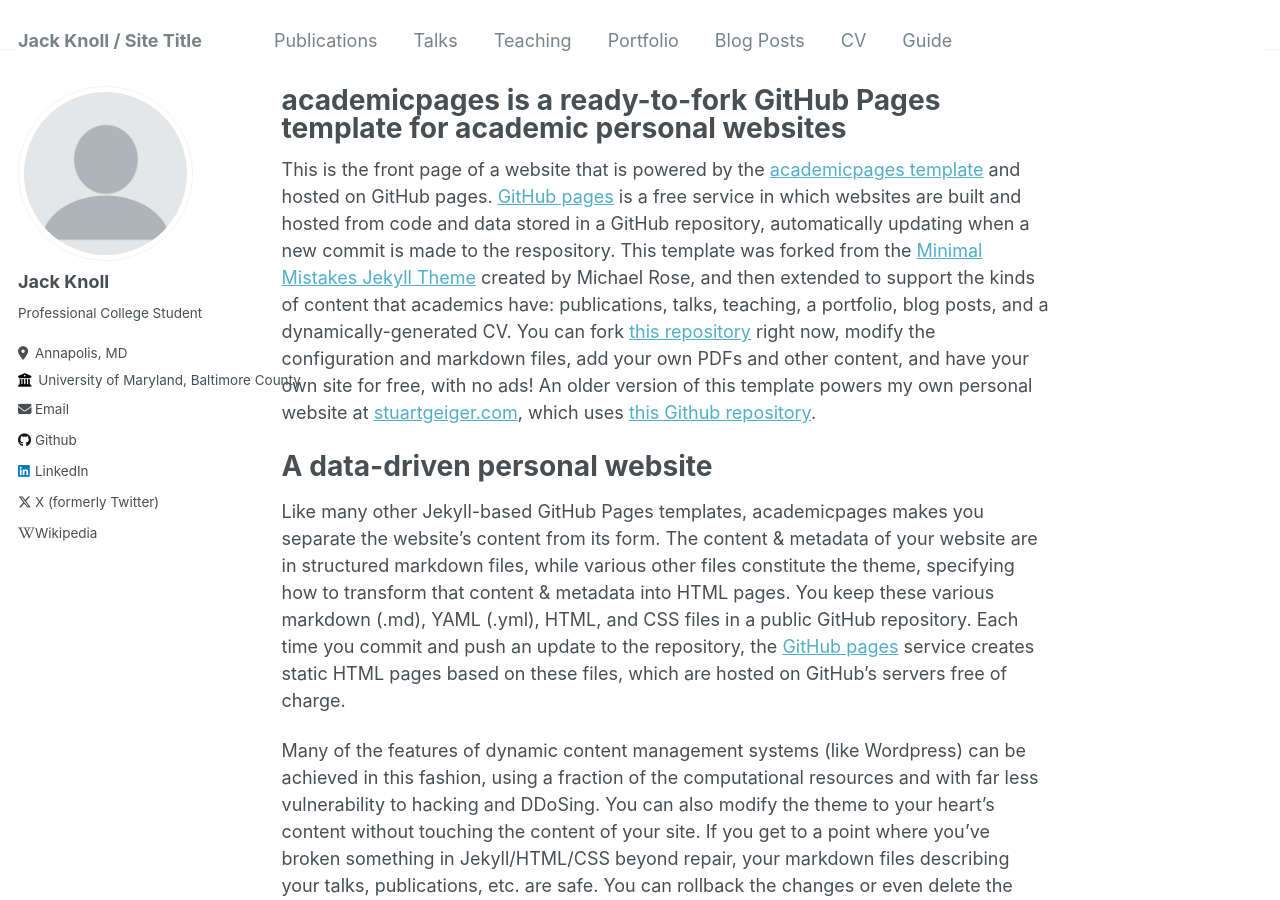
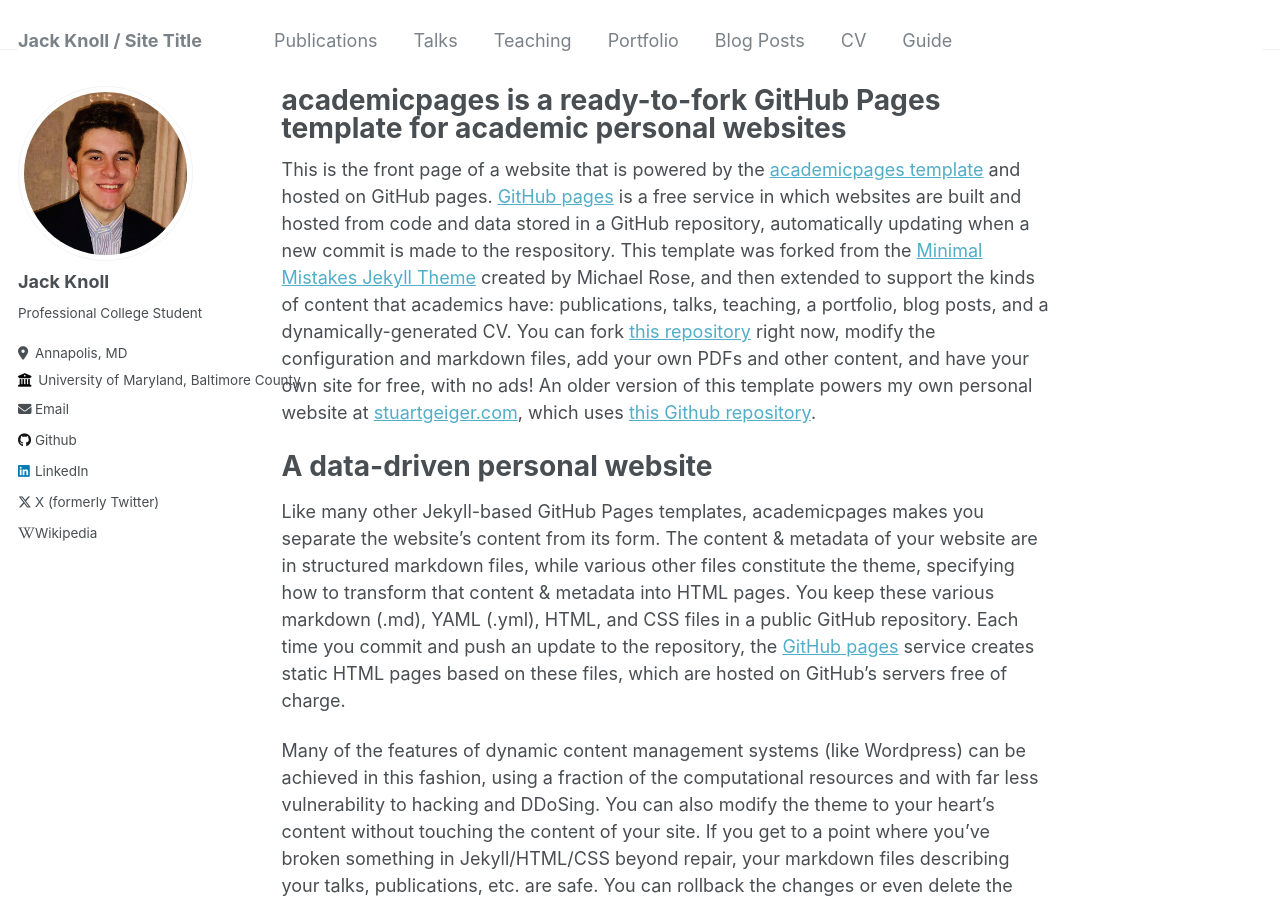
Before and after one commit to jakjr2000/jakjr2000.github.io, a Jekyll site: the page built from _pages/about.md, in a window 1280 px wide and 900 px high. Built offline with Jekyll 4.4.1, drawn with Linux system fonts in a browser that asks for light colours.

Commit message:
Update _config.yml

```diff
--- a/_config.yml
+++ b/_config.yml
@@ -21,7 +21,7 @@ repository               : "academicpages/academicpages.github.io"
 #               Additional customization can be done by editing /_includes/author-profile.html
 author:
   # Biographic information
-  avatar           : profile.png
+  avatar           : profile 2.jpg
   name             : "Jack Knoll"
   pronouns         : # example: "he/him"
   bio              : "Professional College Student"
```
